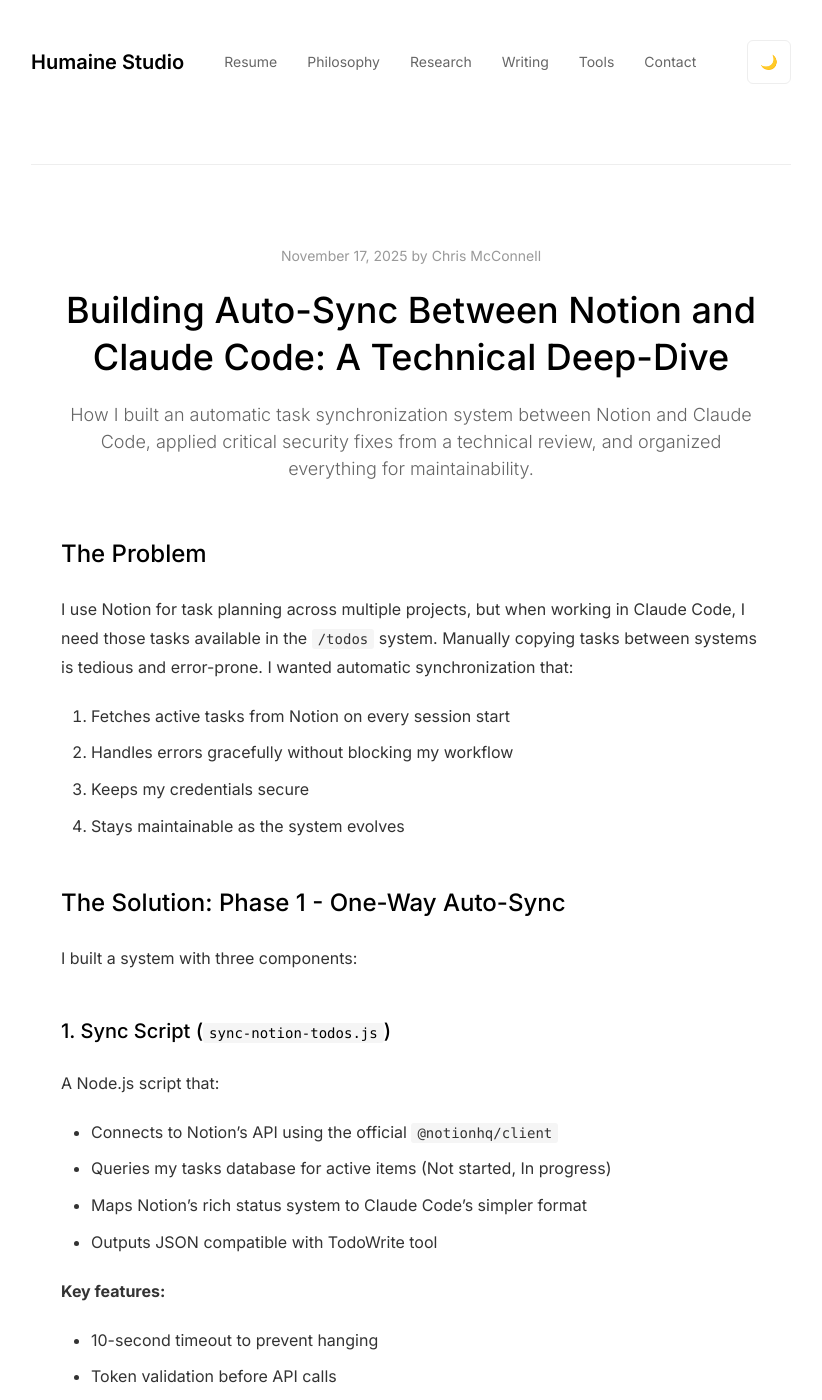
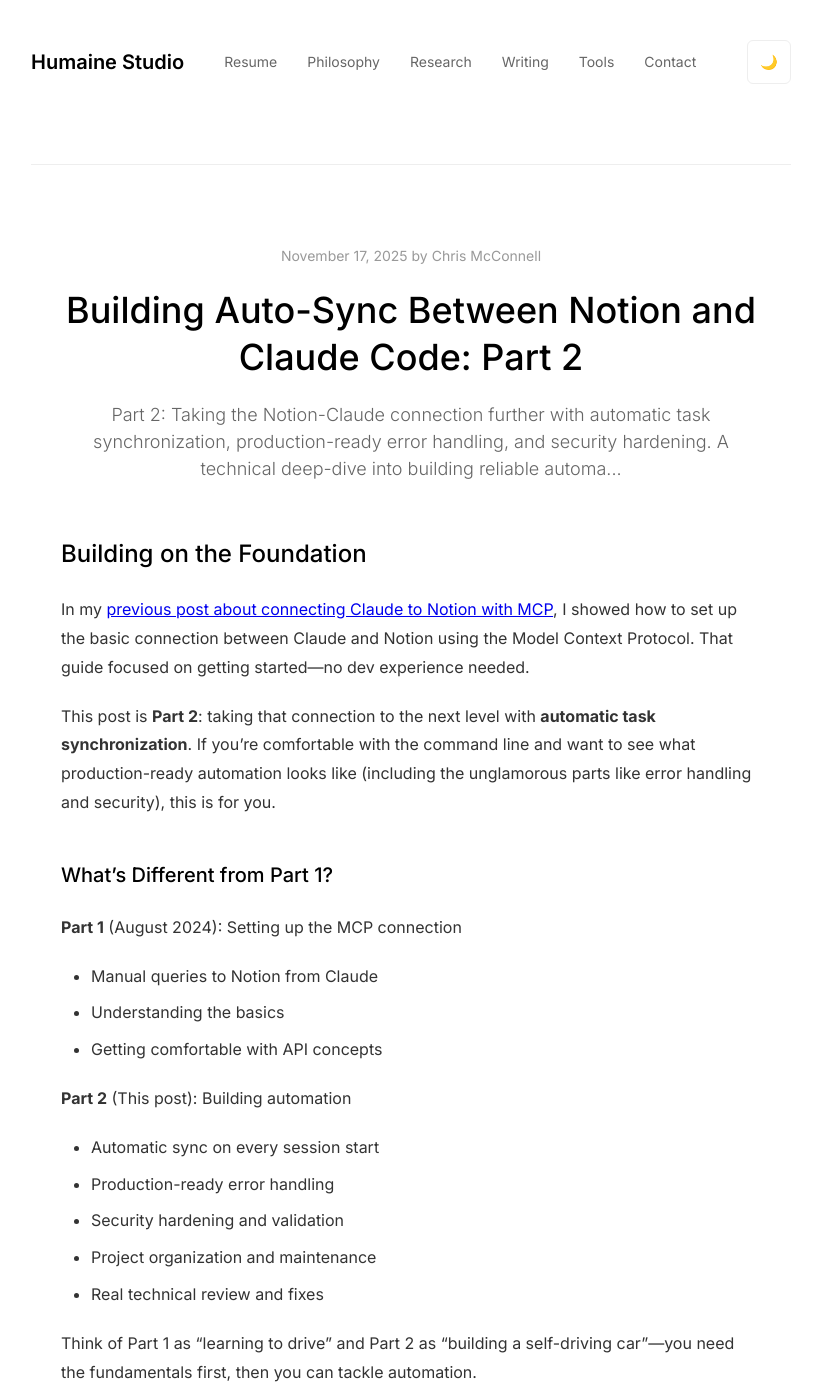
Before and after one commit to miqcie/Humaine-studio, a Jekyll site: the page built from _posts/2025-11-17-building-notion-claude-code-auto-sync.md, in a window 1280 px wide and 1400 px high. Shown: the whole window, without its empty margins (229-1051 px from the left). Built offline with Jekyll 4.4.1, drawn with Linux system fonts in a browser that asks for light colours; some of the changed text lies outside the part shown.

Commit message:
Update: Position as Part 2 of Notion-Claude series
Changes:
- Added 'Part 2' to title for clarity
- Reference Part 1 (MCP setup) in introduction
- Added 'What's Different from Part 1' section
- Created series navigation at bottom
- Teased Part 3 (bidirectional sync)

Makes progression clear: Part 1 (setup) → Part 2 (automation) → Part 3 (coming soon)

🤖 Generated with Claude Code

Co-Authored-By: Claude <noreply@anthropic.com>

```diff
--- a/_posts/2025-11-17-building-notion-claude-code-auto-sync.md
+++ b/_posts/2025-11-17-building-notion-claude-code-auto-sync.md
@@ -1,11 +1,33 @@
 ---
 layout: post
-title: "Building Auto-Sync Between Notion and Claude Code: A Technical Deep-Dive"
+title: "Building Auto-Sync Between Notion and Claude Code: Part 2"
 date: 2025-11-17 16:00:00 -0600
 categories: [ai tools, notion, automation, claude code]
 tags: [claude, notion, api, integration, automation, mcp, developer tools]
-excerpt: "How I built an automatic task synchronization system between Notion and Claude Code, applied critical security fixes from a technical review, and organized everything for maintainability."
+excerpt: "Part 2: Taking the Notion-Claude connection further with automatic task synchronization, production-ready error handling, and security hardening. A technical deep-dive into building reliable automation."
 ---
+
+## Building on the Foundation
+
+In my [previous post about connecting Claude to Notion with MCP](/posts/2024/08/10/connecting-claude-to-notion-with-mcp), I showed how to set up the basic connection between Claude and Notion using the Model Context Protocol. That guide focused on getting started—no dev experience needed.
+
+This post is **Part 2**: taking that connection to the next level with **automatic task synchronization**. If you're comfortable with the command line and want to see what production-ready automation looks like (including the unglamorous parts like error handling and security), this is for you.
+
+### What's Different from Part 1?
+
+**Part 1** (August 2024): Setting up the MCP connection
+- Manual queries to Notion from Claude
+- Understanding the basics
+- Getting comfortable with API concepts
+
+**Part 2** (This post): Building automation
+- Automatic sync on every session start
+- Production-ready error handling
+- Security hardening and validation
+- Project organization and maintenance
+- Real technical review and fixes
+
+Think of Part 1 as "learning to drive" and Part 2 as "building a self-driving car"—you need the fundamentals first, then you can tackle automation.
 
 ## The Problem
 
@@ -253,8 +275,15 @@ The technical review was brutal but invaluable. It caught issues that would have
 
 ---
 
+## Series Navigation
+
+- **[Part 1: Connecting Claude to Notion with MCP](/posts/2024/08/10/connecting-claude-to-notion-with-mcp)** - Setting up the basic connection (beginner-friendly)
+- **Part 2: Building Auto-Sync** - This post - Production-ready automation (intermediate/advanced)
+- **Part 3: Bidirectional Sync** - Coming soon - Writing tasks back to Notion with conflict resolution
+
 *This post is part of my journey learning to code with curiosity. If you're building similar integrations or have questions about the implementation, feel free to [reach out](https://humaine.studio/#contact).*
 
 **Tools used**: Claude Code, Notion API, 1Password CLI, Node.js, Bash
 **Time invested**: ~4 hours (Phase 1), saved countless hours of manual task copying
 **Status**: ✅ Production ready (with caveats documented above)
+**Prerequisites**: Read [Part 1](/posts/2024/08/10/connecting-claude-to-notion-with-mcp) first if you're new to Notion MCP
```
